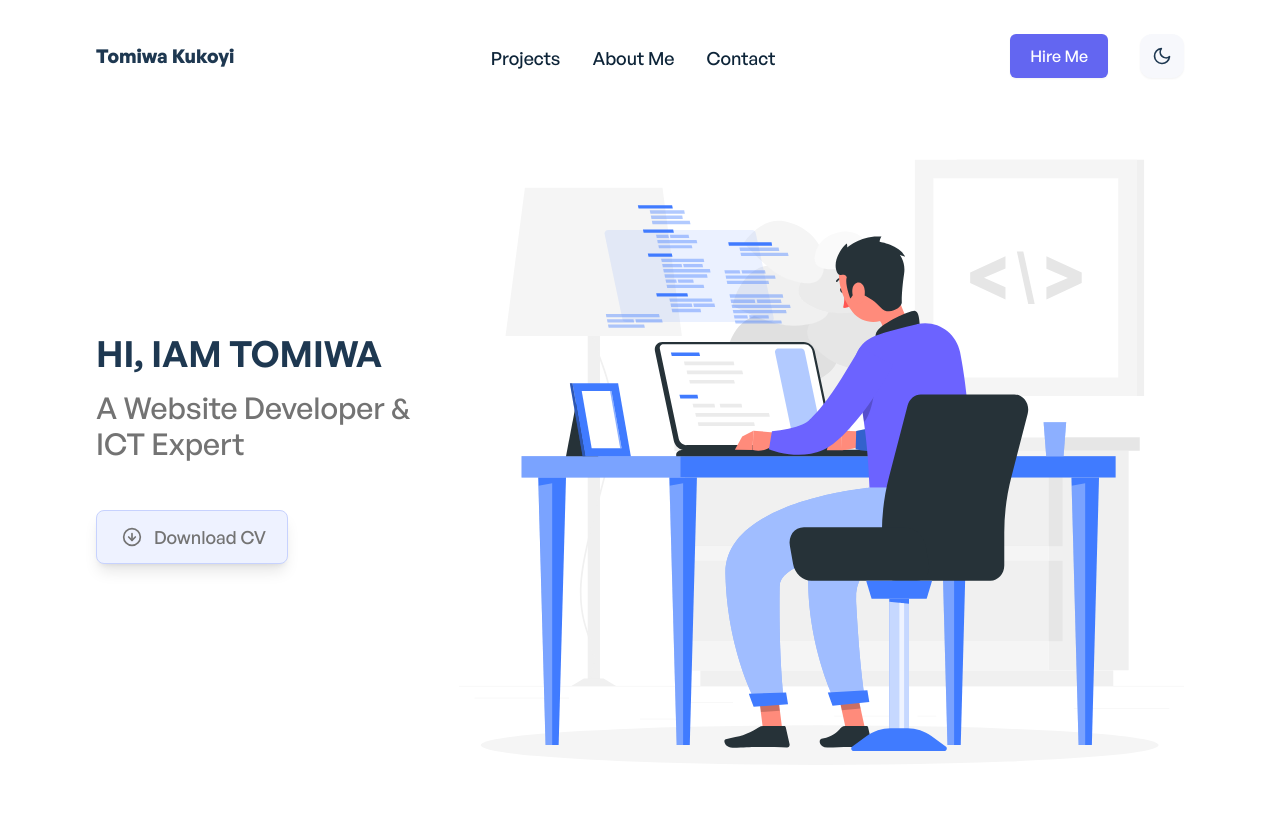
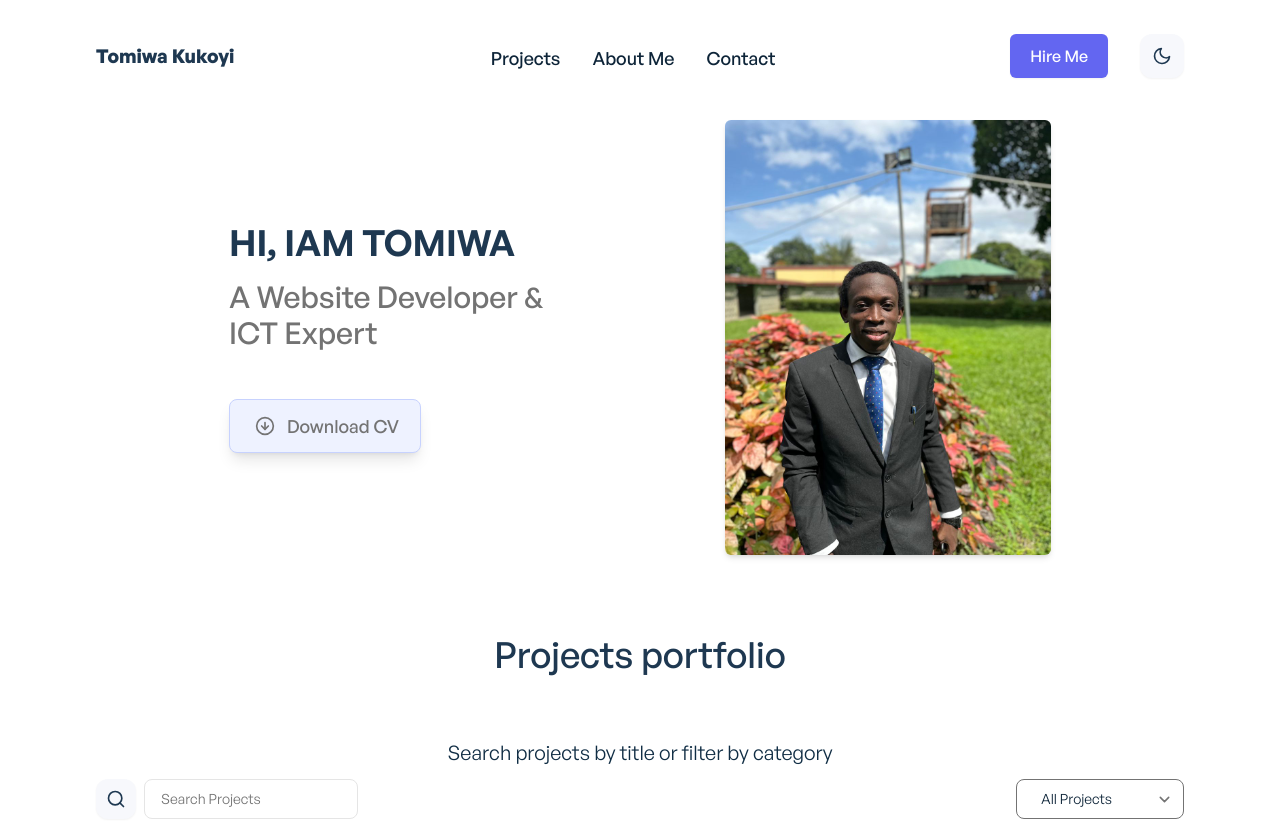
Before and after one commit to Tomiwakukoyi/Tomiwa-Portfolio, a Next.js app: page / in a window 1280 px wide. Shown: the top 821 px of the page. Built offline with nearby package versions, Linux system fonts and the light colour scheme.

Commit message:
Changes to the About me page and Home screen

```diff
--- a/components/about/AboutCounter.jsx
+++ b/components/about/AboutCounter.jsx
@@ -3,7 +3,7 @@ import CounterItem from "./CounterItem";
 
 function AboutCounter() {
   useCountUp({ ref: "experienceCounter", end: 3, duration: 2 });
-  useCountUp({ ref: "githubStarsCounter", end: 35, duration: 2 });
+  useCountUp({ ref: "githubStarsCounter", end: 25, duration: 2 });
   useCountUp({ ref: "feedbackCounter", end: 92, duration: 2 });
   useCountUp({ ref: "projectsCounter", end: 20, duration: 2 });
 
--- a/components/about/AboutMeBio.jsx
+++ b/components/about/AboutMeBio.jsx
@@ -11,7 +11,7 @@ function AboutMeBio() {
           src="/images/tomiwa.jpg"
           width={200}
           height={200}
-          className="rounded-lg sm:ml-5"
+          className="rounded-lg sm:ml-5 sm:mt-7 sm:w-[110%]"
           alt="Profile Image"
         />
       </div>
--- a/components/shared/AppBanner.jsx
+++ b/components/shared/AppBanner.jsx
@@ -11,7 +11,7 @@ function AppBanner() {
       initial={{ opacity: 0 }}
       animate={{ opacity: 1 }}
       transition={{ ease: "easeInOut", duration: 0.9, delay: 0.2 }}
-      className="flex flex-col sm:justify-between items-center sm:flex-row mt-5 md:mt-2"
+      className="flex flex-col sm:justify-evenly items-center sm:flex-row mt-5 md:mt-2"
     >
       <div className="w-full md:w-1/3 text-left">
         <motion.h1
@@ -63,15 +63,17 @@ function AppBanner() {
         initial={{ opacity: 0, y: -180 }}
         animate={{ opacity: 1, y: 0 }}
         transition={{ ease: "easeInOut", duration: 0.9, delay: 0.2 }}
-        className="w-full sm:w-2/3 text-right float-right mt-8 sm:mt-0"
+        className="w-[50%] sm:w-[30%] text-right float-right mt-8 sm:mt-0"
       >
         <img
+          className="rounded-md shadow-md shadow-inner"
           layout="responsive"
-          src={
-            activeTheme === "dark"
-              ? "/images/developer.svg"
-              : "/images/developer-dark.svg"
-          }
+          // src={
+          //   activeTheme === "dark"
+          //     ? "/images/developer.svg"
+          //     : "/images/developer-dark.svg"
+          // }
+          src="/images/tomiwa.jpg"
           alt="Developer"
         />
       </motion.div>
--- a/data/aboutMeData.js
+++ b/data/aboutMeData.js
@@ -3,7 +3,11 @@ import { v4 as uuidv4 } from "uuid";
 export const aboutMeData = [
   {
     id: uuidv4(),
-    bio: " Creative, skilled and hardworking Website Developer with over three years of experience in developing high-quality, user-friendly and responsive websites and web applications for local companies and international companies including companies in UK, Germany, India. I am skilled in modern technology like React JS, React Native Python and Tailwind CSS to build user interface that improves the user experience. I have experience working in cross-functional teams harmonically and delivered excellently. I always stay up-to-date with the best practices and latest but relevant technologies in website development to ensure I’m always ahead and I stay delivering quality and effective web applications and mobile applications.",
+    bio: " Creative, skilled and hardworking Website Developer with over three years of experience in developing high-quality, user-friendly and responsive websites and web applications for local companies and international companies including companies in UK, Germany and India. ",
+  },
+  {
+    id: uuidv4(),
+    bio: " I am skilled in modern technology like React.js, Next.js, React Native, Python, Django, Tailwind CSS etc to build user interface that improves the user experience. I have experience working in cross-functional teams harmonically and delivered excellently. I always stay up-to-date with the best practices and latest but relevant technologies in website development to ensure I’m always ahead and I stay delivering quality and effective Web and Mobile Applications.",
   },
   {
     id: uuidv4(),
```
